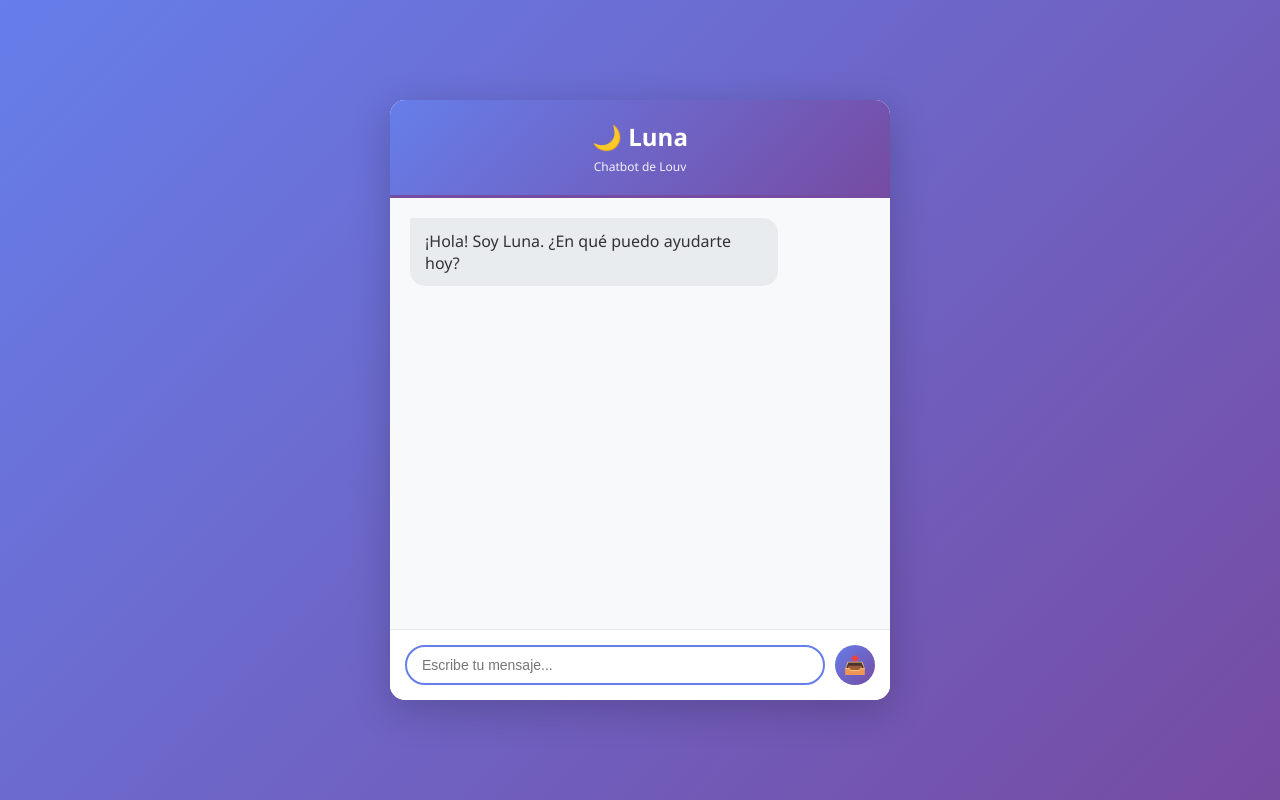
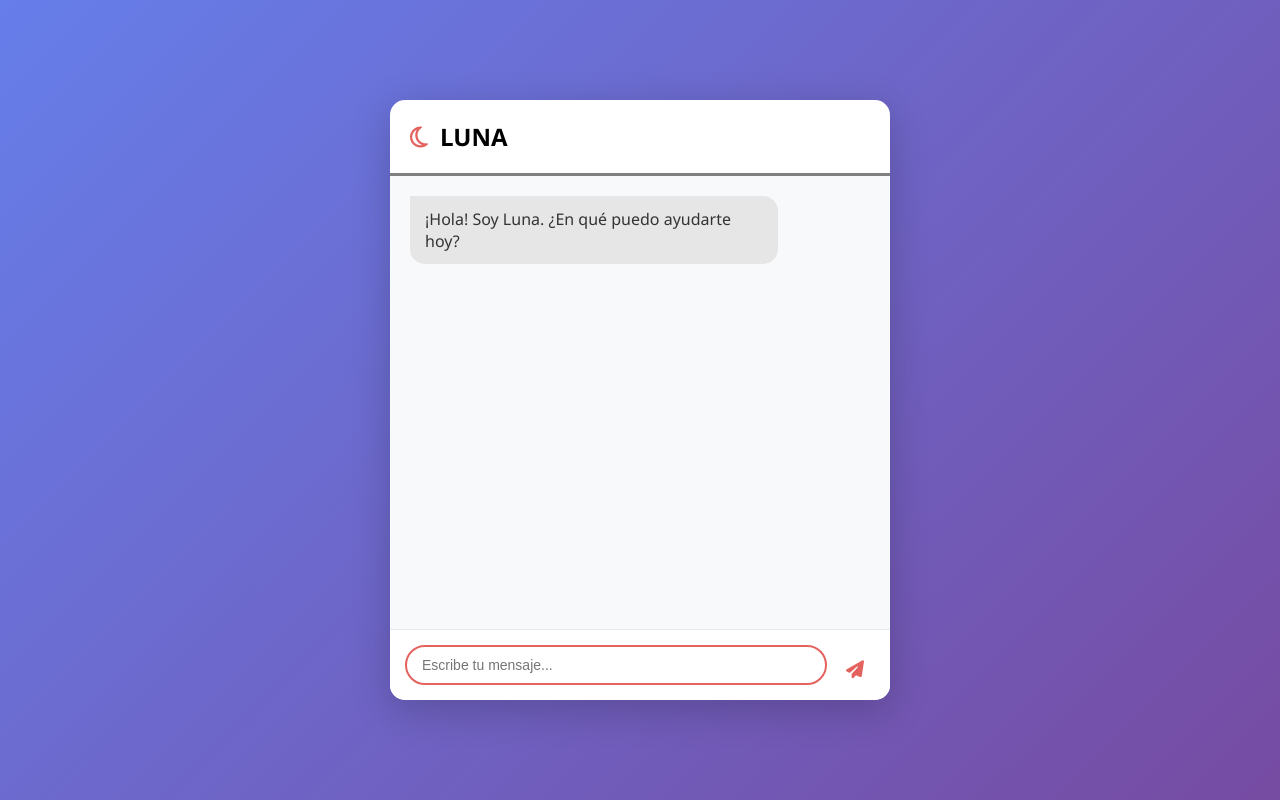
Before and after one commit to javiersilva-engineer/Rasa-Chatbot, a plain HTML site: page web/index.html in a window 1280 px wide. Drawn offline with Linux system fonts and the light colour scheme.

Commit message:
Interfaz chatbot y cambio LLM

```diff
--- a/web/index.html
+++ b/web/index.html
@@ -1,31 +1,32 @@
 <!DOCTYPE html>
 <html lang="es">
+
 <head>
     <meta charset="UTF-8">
     <meta name="viewport" content="width=device-width, initial-scale=1.0">
     <title>Luna - Chatbot</title>
+    <link rel="stylesheet" href="https://cdnjs.cloudflare.com/ajax/libs/font-awesome/6.5.0/css/all.min.css"
+        crossorigin="anonymous">
     <link rel="stylesheet" href="styles.css">
 </head>
+
 <body>
     <div class="chat-container">
         <div class="chat-header">
-            <h1>🌙 Luna</h1>
-            <p>Chatbot de Louv</p>
+            <h1><i class="fa-regular fa-moon icono-rosa"></i>LUNA</h1>
         </div>
 
         <div class="chat-messages" id="chatMessages"></div>
 
         <div class="chat-input-container">
-            <input
-                type="text"
-                id="messageInput"
-                placeholder="Escribe tu mensaje..."
-                autocomplete="off"
-            >
-            <button id="sendBtn">📤</button>
+            <input type="text" id="messageInput" placeholder="Escribe tu mensaje..." autocomplete="off">
+            <button id="sendBtn">
+                <i class="fa-solid fa-paper-plane"></i>
+            </button>
         </div>
     </div>
 
     <script src="script.js"></script>
 </body>
+
 </html>
--- a/web/script.js
+++ b/web/script.js
@@ -148,7 +148,7 @@ function addButtons(buttons) {
         const btn = document.createElement('button');
         btn.textContent = button.title;
         btn.style.cssText = `
-            background: linear-gradient(135deg, #667eea 0%, #764ba2 100%);
+            background: #757575ff;
             color: white;
             border: none;
             border-radius: 20px;
--- a/web/styles.css
+++ b/web/styles.css
@@ -27,16 +27,15 @@ body {
 }
 
 .chat-header {
-    background: linear-gradient(135deg, #667eea 0%, #764ba2 100%);
-    color: white;
+    color: black;
     padding: 20px;
-    text-align: center;
-    border-bottom: 3px solid #764ba2;
+    text-align: left;
+    border-bottom: 3px solid grey;
 }
 
 .chat-header h1 {
     font-size: 24px;
-    font-weight: 600;
+    font-weight: bold;
 }
 
 .chat-header p {
@@ -82,16 +81,17 @@ body {
     padding: 12px 15px;
     border-radius: 15px;
     word-wrap: break-word;
+    text-align: left;
 }
 
 .message.user .message-content {
-    background: #667eea;
+    background-color: #E4635F;
     color: white;
     border-radius: 15px 0 15px 15px;
 }
 
 .message.bot .message-content {
-    background: #e9ecef;
+    background: #e6e6e6;
     color: #333;
     border-radius: 0 15px 15px 15px;
 }
@@ -108,7 +108,7 @@ body {
 .typing span {
     width: 8px;
     height: 8px;
-    background: #667eea;
+    background: #E4635F;
     border-radius: 50%;
     animation: typing 1.4s infinite;
 }
@@ -137,7 +137,8 @@ body {
     background: white;
     border-top: 1px solid #e9ecef;
     display: flex;
-    gap: 10px;
+    flex-direction: row;
+    gap: 0.5em;
 }
 
 #messageInput {
@@ -151,12 +152,12 @@ body {
 }
 
 #messageInput:focus {
-    border-color: #667eea;
+    border-color: #E4635F;
 }
 
 #sendBtn {
-    background: linear-gradient(135deg, #667eea 0%, #764ba2 100%);
-    color: white;
+    color: #E4635F;
+    background-color: white;
     border: none;
     border-radius: 50%;
     width: 40px;
@@ -167,10 +168,11 @@ body {
     justify-content: center;
     font-size: 18px;
     transition: transform 0.2s;
+    padding-top: 0.5em;
 }
 
 #sendBtn:hover {
-    transform: scale(1.05);
+    transform: scale(1.1);
 }
 
 #sendBtn:active {
@@ -191,3 +193,8 @@ body {
     margin-bottom: 15px;
     border-left: 4px solid #721c24;
 }
+
+.icono-rosa{
+    color: #E4635F;
+    margin-right: 0.5em;
+}
```
Also changed, not shown: 4 other files.
